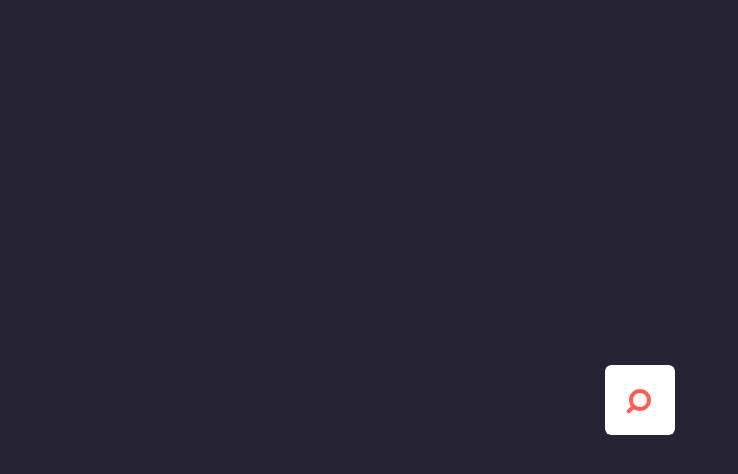
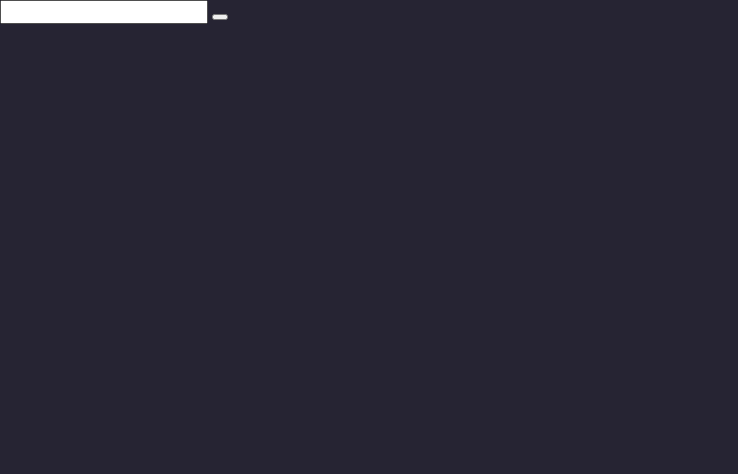
Before and after one commit to fk-crafter/html-css-js-search-bar, a plain HTML site: page index.html in a window 1280 px wide. Shown: the whole page, without its empty margins (0-738 px from the left). Drawn offline with nearby package versions, Linux system fonts and the light colour scheme.

Commit message:
Update index.html

```diff
--- a/index.html
+++ b/index.html
@@ -3,20 +3,16 @@
 <head>
   <meta charset="UTF-8">
   <title>search bar</title>
-  <link rel="stylesheet" href="style.css">
+  <meta name="viewport" content="width=device-width, initial-scale=1"><link rel="stylesheet" href="https://cdnjs.cloudflare.com/ajax/libs/normalize/5.0.0/normalize.min.css">
+<link rel="stylesheet" href="style.css">
 </head>
 
 <body>
-<div class="search-wrapper">
-    <div class="input-holder">
-        <input type="text" class="search-input" placeholder="Rechercher" />
-        <button class="search-icon" onclick="searchToggle(this, event);"><span></span></button>
-    </div>
-    <span class="close" onclick="searchToggle(this, event);"></span>
-</div>
 
-  <script src='https://cdnjs.cloudflare.com/ajax/libs/jquery/3.1.1/jquery.min.js'></script>
-  <script src="./main.js"></script>
+<form class="search-box">
+  <input type="text" placeholder=" "/>
+  <button type="reset"></button>
+</form>
 
 </body>
 </html>
```
